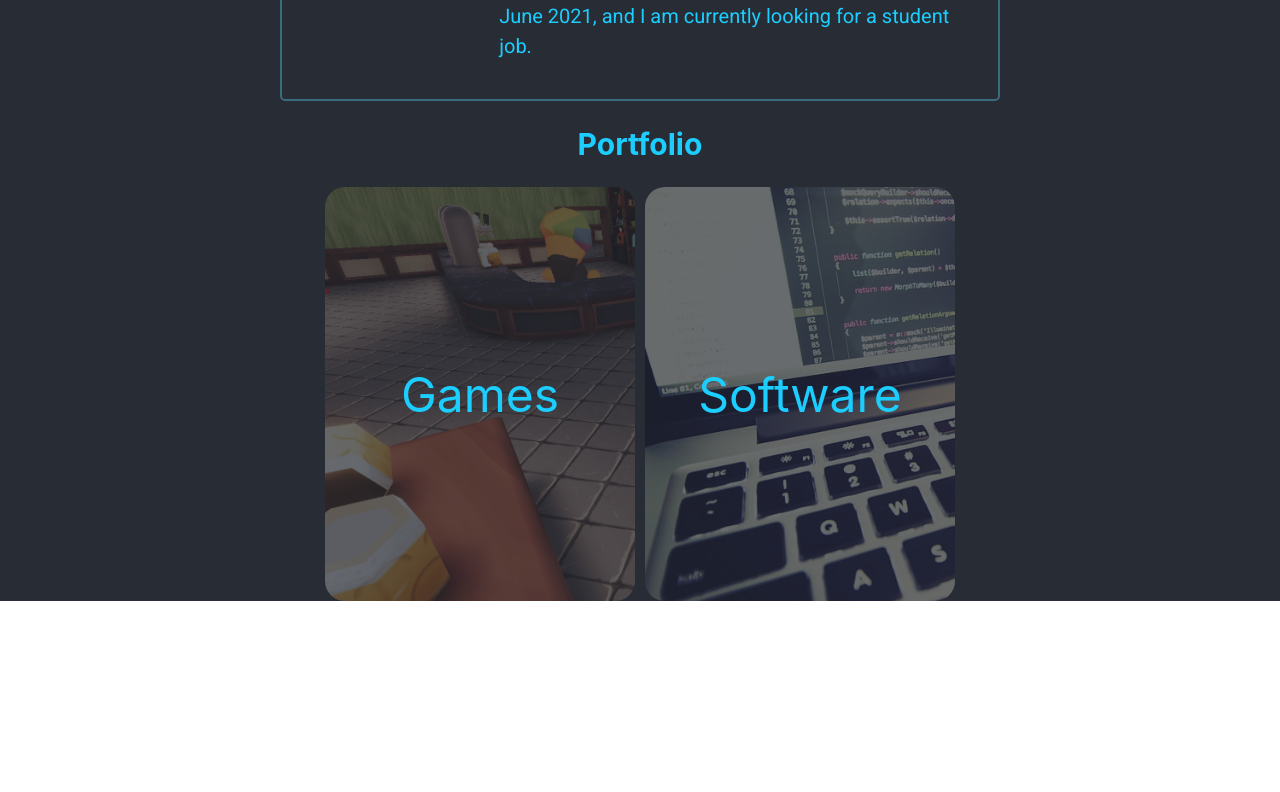
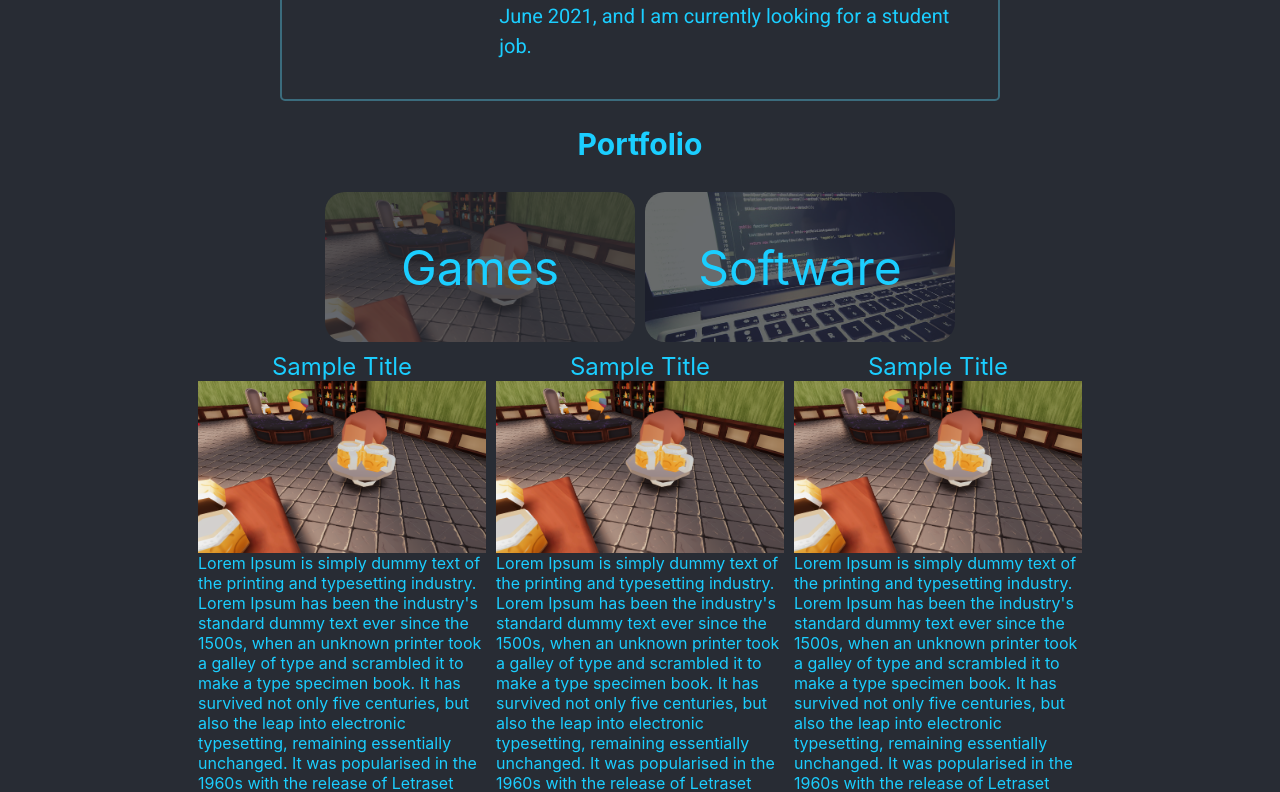
Before and after one commit to AdamSai/adamsai.github.io, a React (Create React App) app: page /GamesPortolio in a window 1280 px wide. Shown: the part 306-1098 px from the top of the page. Before the commit the page ends 907 px from the top, so only its background shows below. Built offline with nearby package versions, Linux system fonts and the light colour scheme.

Commit message:
Portfolio elements

```diff
--- a/package.json
+++ b/package.json
@@ -13,6 +13,7 @@
     "node-sass": "^5.0.0",
     "react": "^17.0.2",
     "react-dom": "^17.0.2",
+    "react-router-dom": "^5.3.0",
     "react-scripts": "4.0.3",
     "web-vitals": "^1.0.1"
   },
--- a/src/App.scss
+++ b/src/App.scss
@@ -7,8 +7,15 @@
 }
 
 .App {
+	min-height: 100vh;
+	height: 100%;
+}
+html,
+body,
+#root,
+.App {
+	height: 100%;
 	background-color: $background-color;
-	min-height: 100vh;
 }
 
 .App-header {
--- /dev/null
+++ b/src/components/GamesPortfolio.js
@@ -0,0 +1,22 @@
+import './Portfolio.scss';
+import * as React from 'react';
+import PortfolioElement from './PortfolioElement';
+import happyHour from '../img/portfolio/happy-hour.png';
+
+function GamesPortfolio() {
+	return (
+		<div className="Portfolio-container">
+			<div className="Portfolio-content">
+				<PortfolioElement imgSrc={happyHour} />
+				<PortfolioElement imgSrc={happyHour} />
+				<PortfolioElement imgSrc={happyHour} />
+				<PortfolioElement imgSrc={happyHour} />
+				<PortfolioElement imgSrc={happyHour} />
+				<PortfolioElement imgSrc={happyHour} />
+				<PortfolioElement imgSrc={happyHour} />
+			</div>
+		</div>
+	);
+}
+
+export default GamesPortfolio;
--- a/src/components/Portfolio.js
+++ b/src/components/Portfolio.js
@@ -1,21 +1,34 @@
 import './Portfolio.scss';
-
 import * as React from 'react';
+import { BrowserRouter as Router, Switch, Route, Link } from 'react-router-dom';
+import GamesPortfolio from './GamesPortfolio';
+import SoftwarePortfolio from './SoftwarePortfolio';
 
 function Portfolio() {
 	return (
-		<div className="Portfolio-container">
+		<div className="Portfolio-root-container">
 			<h2>Portfolio</h2>
-			<div className="Portfolio-content">
-				<div className="Portfolio-button-text">
-					<span>Games</span>
-					<div className="Portfolio-button-image Games-image" />
+			<Router>
+				<div className="Portfolio-root-content">
+					<Link className="Portfolio-button-text" to="/GamesPortolio">
+						<span>Games</span>
+						<div className="Portfolio-button-image Games-image" />
+					</Link>
+					<Link className="Portfolio-button-text" to="/SoftwarePortfolio">
+						<span>Software</span>
+						<div className="Portfolio-button-image Soft-image" />
+					</Link>
 				</div>
-				<div className="Portfolio-button-text">
-					<span>Software</span>
-					<div className="Portfolio-button-image Soft-image" />
-				</div>
-			</div>
+
+				<Switch>
+					<Route path="/GamesPortolio">
+						<GamesPortfolio />
+					</Route>
+					<Route path="/SoftwarePortfolio">
+						<SoftwarePortfolio />
+					</Route>
+				</Switch>
+			</Router>
 		</div>
 	);
 }
--- a/src/components/Portfolio.scss
+++ b/src/components/Portfolio.scss
@@ -1,17 +1,17 @@
 @import '../Global.scss';
 
-.Portfolio-container {
+.Portfolio-root-container {
 	display: flex;
-	justify-content: center;
+	// justify-content: center;
 	flex-direction: column;
 	width: 100%;
-	height: 500px;
+	min-height: 500px;
 	color: $primary-color;
 	h2 {
 		align-self: center;
 		font-size: 30px;
 	}
-	.Portfolio-content {
+	.Portfolio-root-content {
 		display: flex;
 		justify-content: center;
 		width: 100%;
@@ -35,9 +35,9 @@
 			}
 
 			.Portfolio-button-image {
+				min-height: 150px;
 				transition: opacity 1s;
 				width: 100%;
-				height: 100%;
 				display: flex;
 				align-items: center;
 				justify-content: center;
--- /dev/null
+++ b/src/components/PortfolioElement.js
@@ -0,0 +1,24 @@
+import './PortfolioElement.scss';
+import * as React from 'react';
+
+function PortfolioElement(props) {
+	let { imgSrc } = props;
+	return (
+		<div className="Portfolio-element">
+			<span className="Portfolio-element-title">Sample Title</span>
+			<img className="Portfolio-element-image" alt="Happy hour game" src={imgSrc} />
+			<span className="Portfolio-element-description">
+				Lorem Ipsum is simply dummy text of the printing and typesetting industry. Lorem
+				Ipsum has been the industry's standard dummy text ever since the 1500s, when an
+				unknown printer took a galley of type and scrambled it to make a type specimen book.
+				It has survived not only five centuries, but also the leap into electronic
+				typesetting, remaining essentially unchanged. It was popularised in the 1960s with
+				the release of Letraset sheets containing Lorem Ipsum passages, and more recently
+				with desktop publishing software like Aldus PageMaker including versions of Lorem
+				Ipsum.
+			</span>
+		</div>
+	);
+}
+
+export default PortfolioElement;
--- /dev/null
+++ b/src/components/PortfolioElement.scss
@@ -0,0 +1,31 @@
+.Portfolio-container {
+	display: flex;
+	flex-direction: column;
+	width: 100%;
+	height: 100%;
+	align-items: center;
+	.Portfolio-content {
+		display: flex;
+		height: 100%;
+		width: 75%;
+		flex-wrap: wrap;
+		justify-content: center;
+
+		.Portfolio-element {
+			display: flex;
+			margin: 5px;
+			flex-direction: column;
+			max-width: 30%;
+			height: 100%;
+			.Portfolio-element-title {
+				font-size: 24px;
+				align-self: center;
+			}
+
+			.Portfolio-element-image {
+				width: 100%;
+				height: 100%;
+			}
+		}
+	}
+}
--- /dev/null
+++ b/src/components/SoftwarePortfolio.js
@@ -0,0 +1,23 @@
+import './Portfolio.scss';
+import PortfolioElement from './PortfolioElement';
+import './PortfolioElement.scss';
+import tempImg from '../img/portfolio/programming.jpg';
+import * as React from 'react';
+
+function SoftwarePortfolio() {
+	return (
+		<div className="Portfolio-container">
+			<div className="Portfolio-content">
+				<PortfolioElement imgSrc={tempImg} />
+				<PortfolioElement imgSrc={tempImg} />
+				<PortfolioElement imgSrc={tempImg} />
+				<PortfolioElement imgSrc={tempImg} />
+				<PortfolioElement imgSrc={tempImg} />
+				<PortfolioElement imgSrc={tempImg} />
+				<PortfolioElement imgSrc={tempImg} />
+			</div>
+		</div>
+	);
+}
+
+export default SoftwarePortfolio;
```
Also changed, not shown: 2 other files (tests, documents, lock files or other folders).
